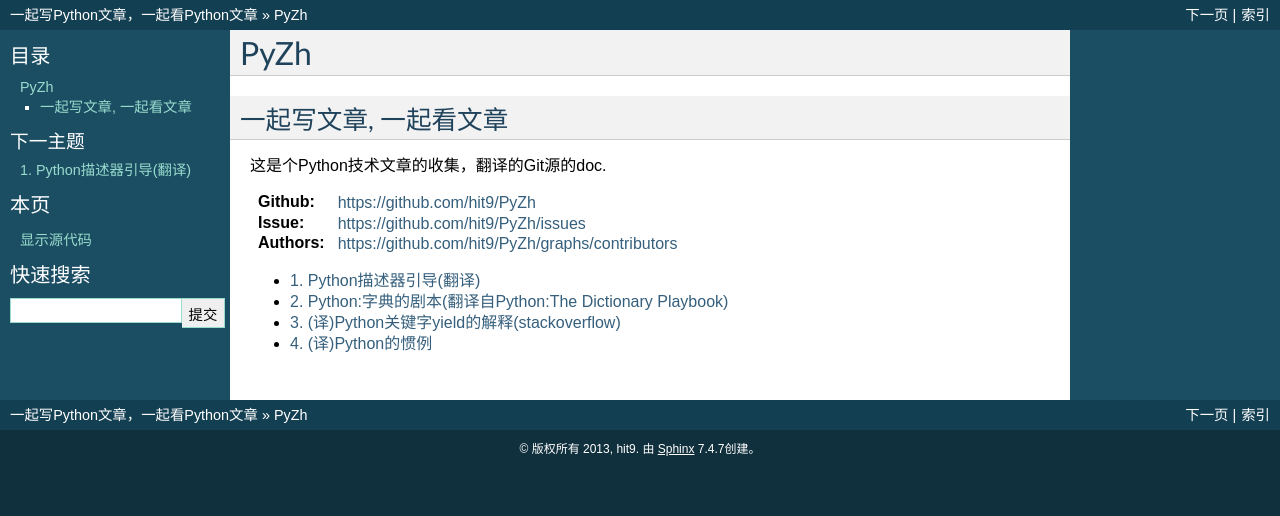
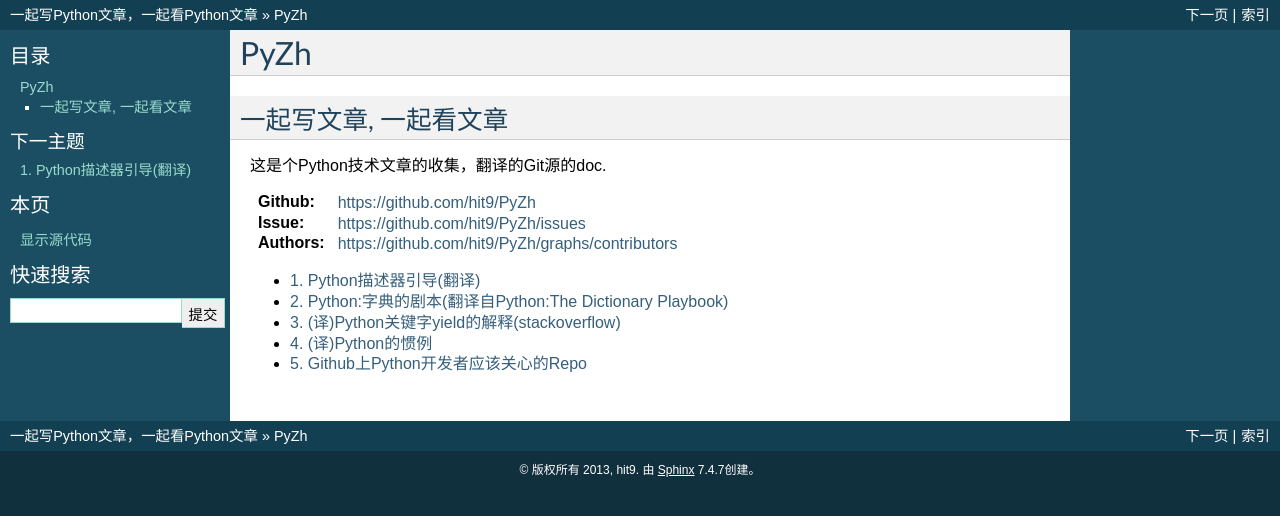
Before and after one commit to MrKiven/PyZh, a Sphinx documentation site: the page built from docs/index.rst, in a window 1280 px wide. Shown: the top 516 px of the page. Built offline with Sphinx 7.4.7, drawn with Linux system fonts in a browser that asks for light colours; comment, search, counter and statistics services are not loaded; some of the changed lines change nothing that is shown.

Commit message:
github repos for pythoners

```diff
--- /dev/null
+++ b/docs/GitHub-Repos-For-Pythoners.rst
@@ -0,0 +1,140 @@
+==================================
+Github上Python开发者应该关心的Repo
+==================================
+
+:作者: hit9
+:日期: 2013-01-30
+:注: 欢迎fork后pull request来丰富这个文章.
+
+.. Contents::
+
+carbaugh/lice
+-------------
+
+lice_ : Generate license files for your projects
+
+.. _lice: https://github.com/jcarbaugh/lice
+
+一个用来为你的项目生成许可证的工具。这下可方便了，不用手工的去修改了！
+
+coleifer/peewee
+---------------
+
+peewee_: a small, expressive orm -- supports postgresql, mysql and sqlite
+
+你在用SQLAlchemy ? 我强烈推荐你看下peewee
+
+来看一个sample::
+
+    User.select().where(User.active == True).order_by(User.username)
+
+.. _peewee: https://github.com/coleifer/peewee
+
+一个单文件的Python ORM.相当轻巧，支持三个数据库。而且，它最讨人喜欢的是它的轻量级的语法。
+
+docopt/docopt
+-------------
+
+docopt_ : Pythonic command line arguments parser, that will make you smile
+
+.. _docopt: https://github.com/docopt/docopt
+
+用过doctest? 那来看看docopt。有时候你用py写一个命令行程序,需要接收命令行参数，看看这个例子::
+
+    """
+    Usage: test.py <file> [--verbose]
+    """
+
+    from docopt import docopt
+
+    print docopt(__doc__)
+
+如果你这么执行程序::
+
+    python test.py somefile --verbose
+
+你会得到这样的输出::
+
+    {'--verbose': True, '<file>': 'somefile'}
+
+hhatto/autopep8
+---------------
+
+autopep8_ : A tool that automatically formats Python code to conform to the PEP 8 style guide.
+
+.. _autopep8: https://github.com/hhatto/autopep8
+
+每个Python程序员都应该checkout的repo.自动的把你的Python代码转成符合PEP8风格的代码.
+
+使用 ``-i`` 参数来直接修改你的 Python文件::
+
+    autopep8 -i mycode.py
+
+kachayev/fn.py
+--------------
+
+fn.py_ : Functional programming in Python: implementation of missing features to enjoy FP
+
+.. _fn.py: https://github.com/kachayev/fn.py
+
+这是个很有趣的项目，来弥补Python在函数式编程方面没有的一些特性。来看个sample::
+
+    from fn import _
+    assert list(map(_ * 2, range(5))) == [0,2,4,6,8]
+
+nose-devs/nose
+--------------
+
+nose_ : nose is nicer testing for python
+
+.. _nose: https://github.com/nose-devs/nose
+
+或许nose已经不是新鲜的测试框架了，现在还有很多新的测试框架诞生，不过大家都在用它，而且似乎没要离开nose的意思。
+
+amoffat/sh
+----------
+
+sh_ : Python subprocess interface
+
+.. _sh: https://github.com/amoffat/sh
+
+这个库已经被津津乐道很久了。看代码::
+
+    from sh import git
+
+    git.clone("https://github.com/amoffat/sh")
+
+是不是比 ``os.system`` 更简洁明了。
+
+Lokaltog/powerline
+------------------
+
+如果你是个linux(or mac)下的开发者，又喜欢在终端下工作的话，你一定喜欢用powerline来美化自己的工作空间。
+
+之前github上兴起了vim-powerline,tmux-powerline,还有powerline-bash,现在Lokaltog提供了一个统一的解决方案，只要安装这个python包，再追加些东西到配置文件就可以使用漂亮的powerline了
+
+具体的效果请见repo : https://github.com/Lokaltog/powerline
+
+benoitc/gunicorn
+----------------
+
+gunicorn_ : gunicorn 'Green Unicorn' is a WSGI HTTP Server for UNIX, fast clients and sleepy applications
+
+.. _gunicorn: https://github.com/benoitc/gunicorn
+
+一个Python WSGI UNIX的HTTP服务器,从Ruby的独角兽（Unicorn)项目移植。Gunicorn大致与各种Web框架兼容.
+
+一个例子，运行你的flask app::
+
+    gunicorn myproject:app
+
+使用起来超级简单！
+
+faif/python-patterns
+--------------------
+
+python-patterns_ : A collection of design patterns implemented (by other people) in python
+
+.. _python-patterns : https://github.com/faif/python-patterns
+
+这个repo收集了很多设计模式的python写法
--- a/docs/index.rst
+++ b/docs/index.rst
@@ -20,3 +20,4 @@
     python-the-dictionary-playbook
     the-python-yield-keyword-explained
     python-idioms
+    GitHub-Repos-For-Pythoners
```
